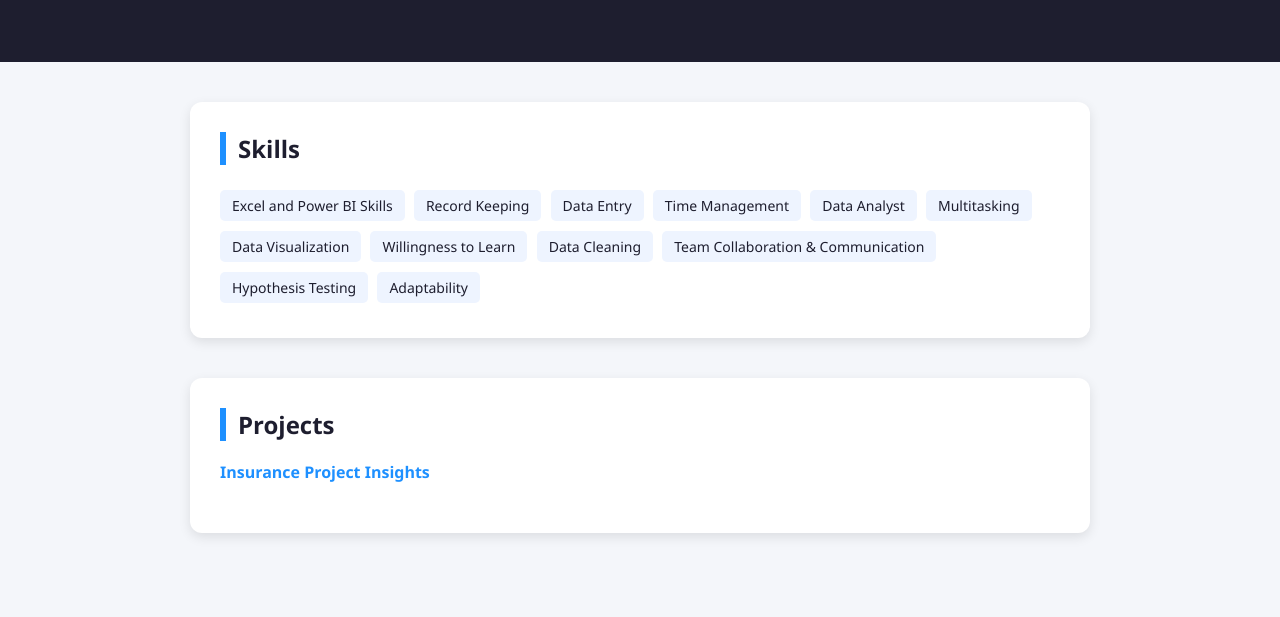
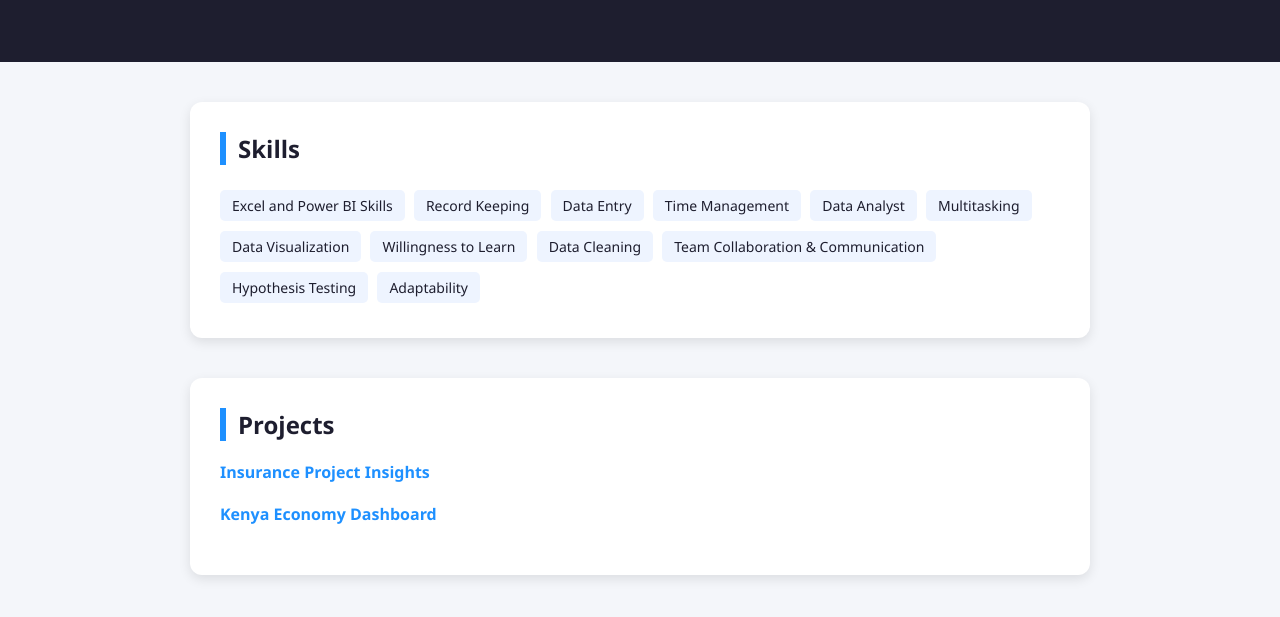
Before and after one commit to zacky254/zacky254.github.io, a plain HTML site: page index.html in a window 1280 px wide. Shown: the part 181-798 px from the top of the page. Drawn offline with Linux system fonts and the light colour scheme.

Commit message:
Update index.html

```diff
--- a/index.html
+++ b/index.html
@@ -94,6 +94,9 @@
 <div class="project">
     <p><a href="project-insurance-insights.html">Insurance Project Insights</a></p>
 </div>
+<div class="project">
+    <p><a href="project-kenya-economy-dashboard.html">Kenya Economy Dashboard</a></p>
+</div>
 
 </section>
 
```
